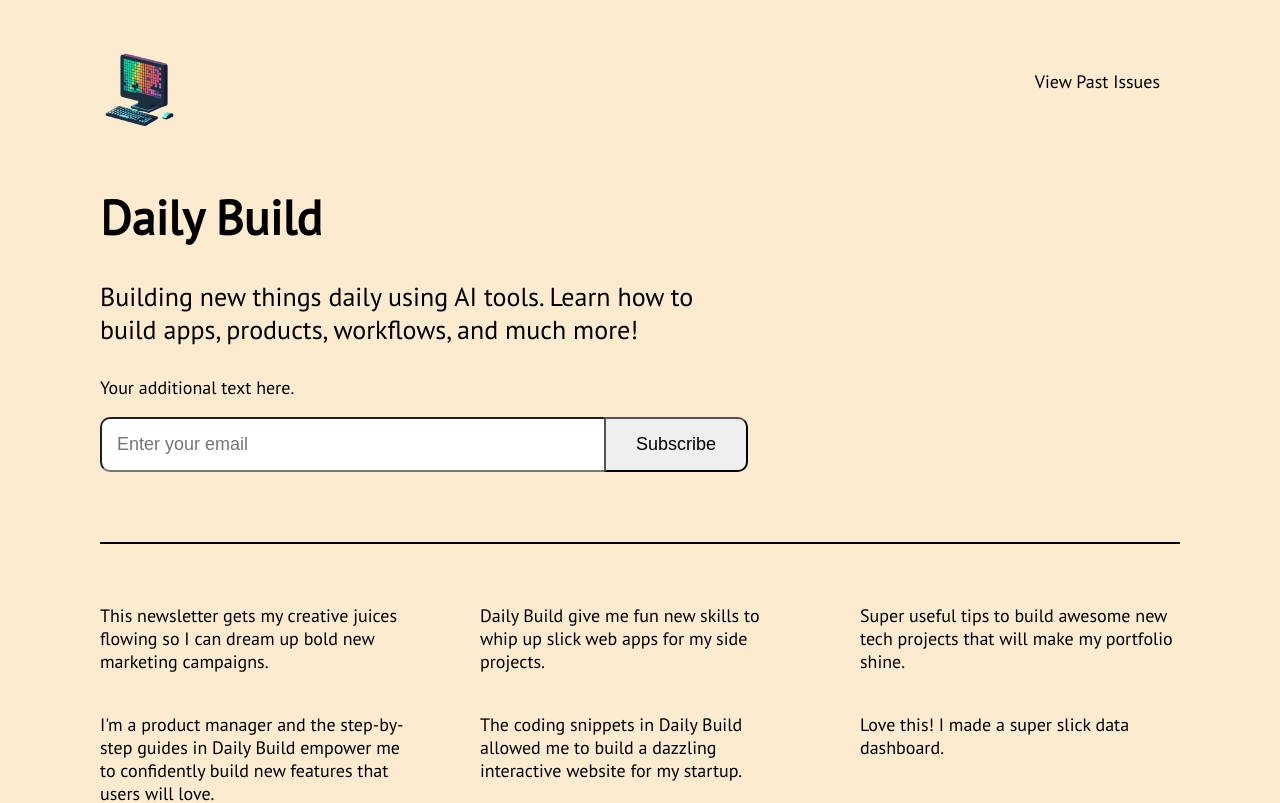
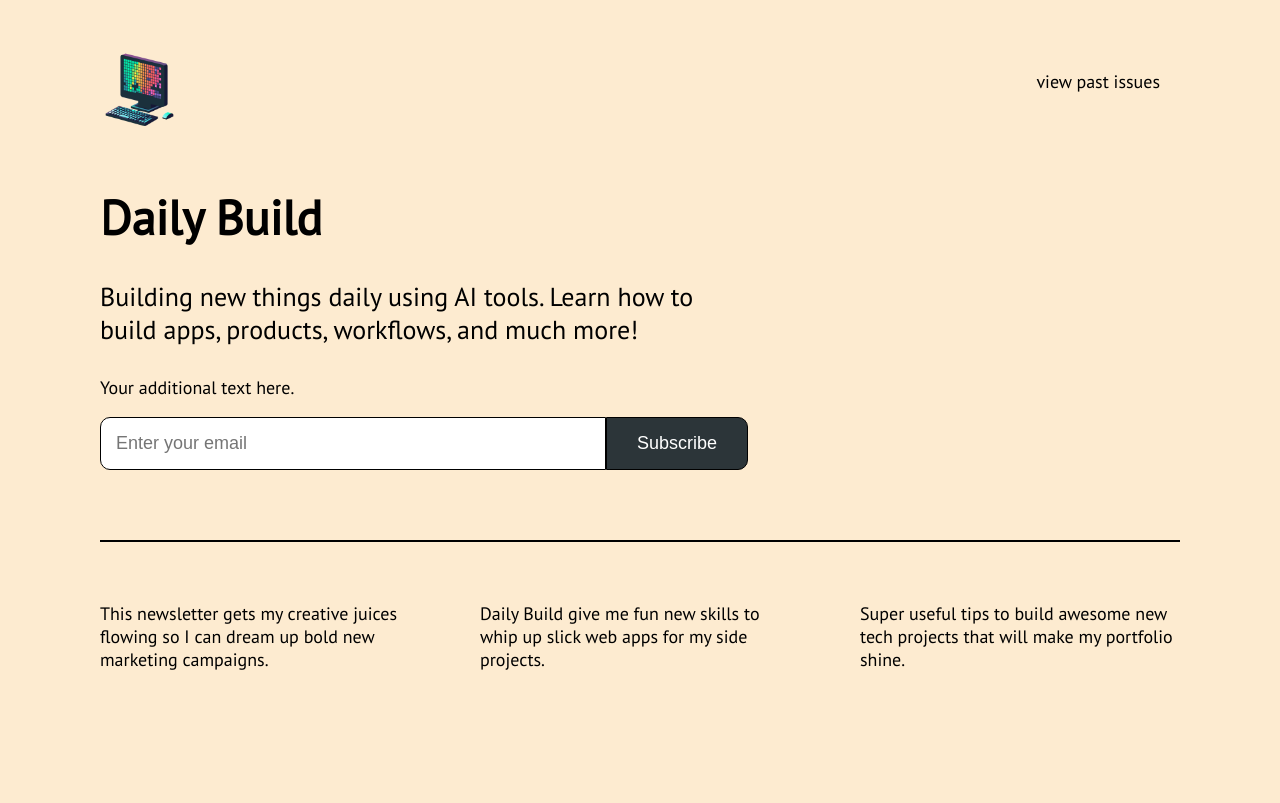
Before and after one commit to joshuavoydik/daily-build, a React (Create React App) app: page / in a window 1280 px wide. Shown: the top 803 px of the page. Built offline with nearby package versions, Linux system fonts and the light colour scheme.

Commit message:
design changes

```diff
--- a/src/Columns.js
+++ b/src/Columns.js
@@ -23,6 +23,10 @@ const LastRowWrapper = styled.div`
   margin-bottom: 100px; // Adjust as needed
 `;
 
+const Spacer = styled.div`
+  height: 100px; // Adjust this value as needed for padding between rows
+`;
+
 const Columns = ({ columnsContent }) => (
   <Wrapper>
     {columnsContent.map((content, index) => (
@@ -40,6 +44,7 @@ const Rows = () => (
         "Super useful tips to build awesome new tech projects that will make my portfolio shine.",
       ]}
     />
+    <Spacer /> {/* Add the spacer here */}
     <Columns
       columnsContent={[
         "I'm a product manager and the step-by-step guides in Daily Build empower me to confidently build new features that users will love.",
--- a/src/Header.js
+++ b/src/Header.js
@@ -45,13 +45,16 @@ const SubscribeBar = styled.div`
 `;
 
 const EmailInput = styled.input`
-  width: 100%;
+  width: calc(100% - 30px); // Adjust the width to accommodate the button
   padding: 15px;
   font-size: 18px;
   border-radius: 10px 0 0 10px;
+  border: 1px solid black; // Set the border explicitly
+  box-sizing: border-box; // Include padding and border in width/height calculations
+
   &:focus {
     outline: none;
-    border: 1px solid black; // Change as needed
+    border: 1px solid black; // Keep the border on focus
   }
 `;
 
@@ -60,8 +63,17 @@ const SubscribeButton = styled.button`
   font-size: 18px;
   cursor: pointer;
   border-radius: 0 10px 10px 0;
-  margin-left: -2px;
+  background-color: #2C3539; // Gunmetal gray color
+  color: #FFF; // Text color set to white for readability
+  border: 1px solid black; // Black border around the button
+  box-sizing: border-box; // Include padding and border in width/height calculations
+
+  &:focus {
+    outline: none;
+    border: 1px solid black; // Keep the border on focus
+  }
 `;
+
 
 const PastIssuesLink = styled.a`
   position: absolute;
@@ -71,6 +83,10 @@ const PastIssuesLink = styled.a`
   text-align: right;
   text-decoration: none;
   color: #000; // Adjust the color as needed
+
+  &:hover {
+    text-decoration: underline; // Adds underline on hover
+  }
 `;
 
 const Header = () => {
@@ -86,7 +102,7 @@ const Header = () => {
           <SubscribeButton>Subscribe</SubscribeButton>
         </SubscribeBar>
       </ContentContainer>
-      <PastIssuesLink href="https://daily-build.beehiiv.com/">View Past Issues</PastIssuesLink>
+      <PastIssuesLink href="https://daily-build.beehiiv.com/">view past issues</PastIssuesLink>
     </Wrapper>
   );
 };
```
